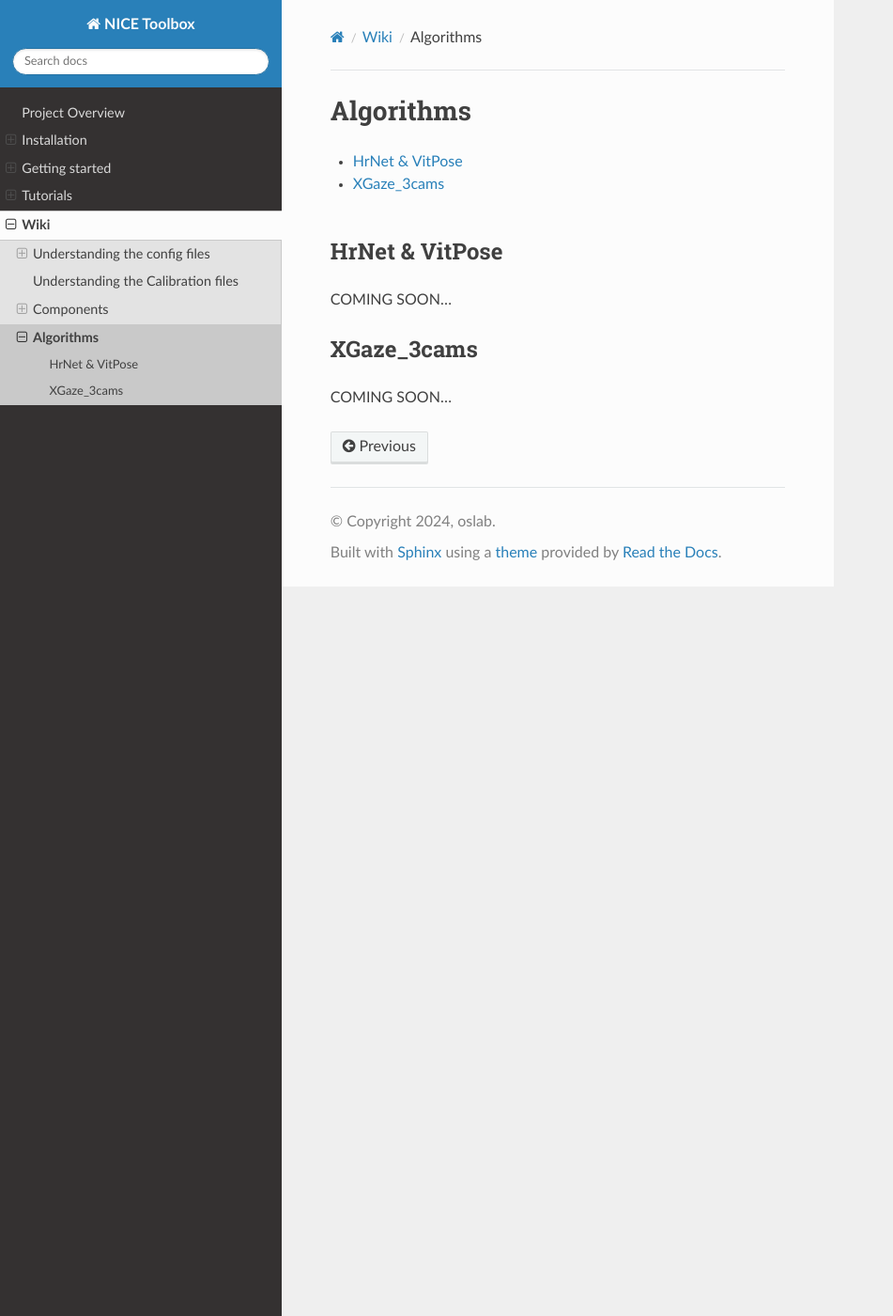
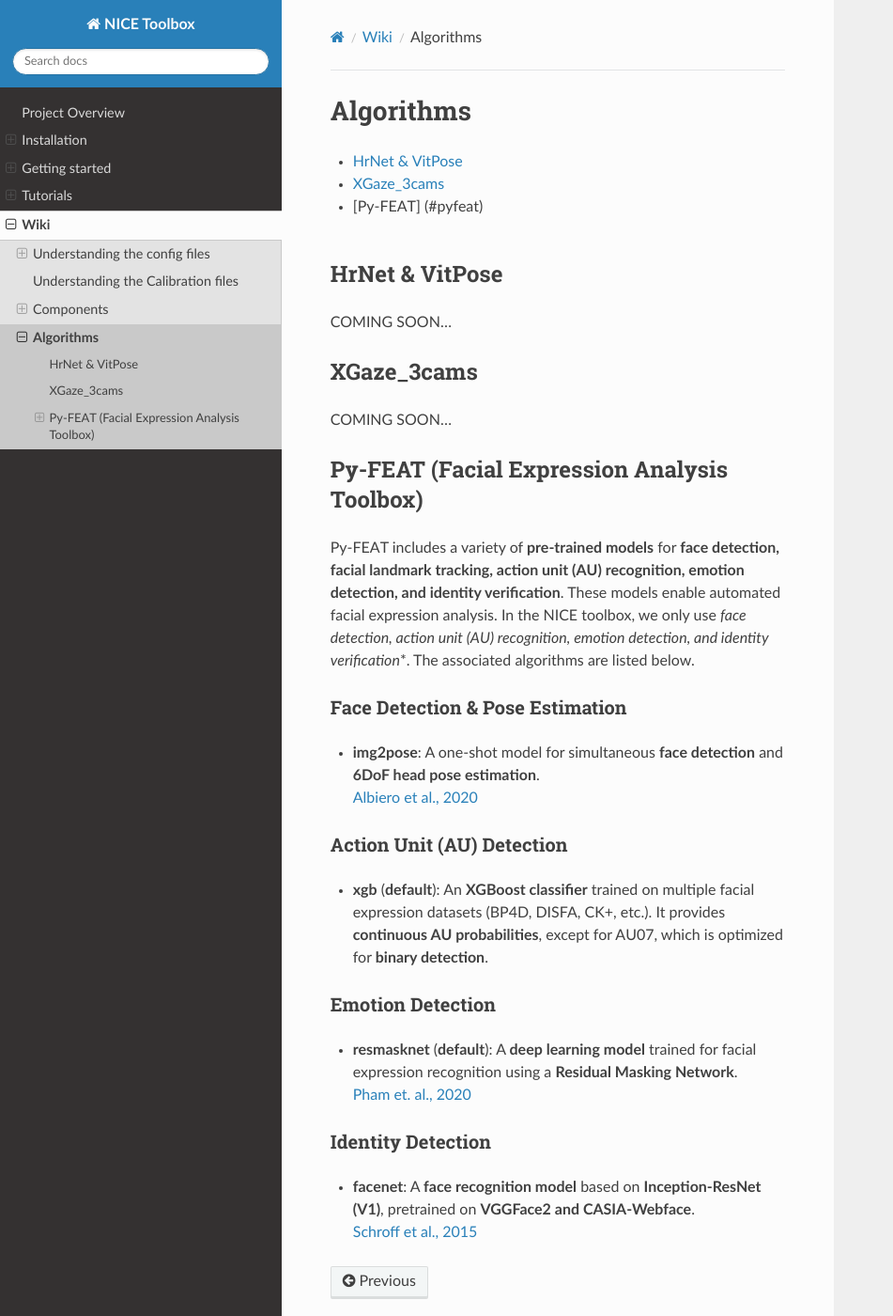
Before and after one commit to OSLabTools/nicetoolbox, a Sphinx documentation site: the page built from docs/wikis/wiki_algorithms.md, in a window 1280 px wide and 1400 px high. Shown: the whole window at 94% size, without its empty margins (0-951 px from the left). Built offline with Sphinx 7.4.7 and the Read the Docs theme 3.1.0, drawn with Linux system fonts in a browser that asks for light colours; pages that are not in the unit, such as notebooks, are missing from menus.

Commit message:
Pyfeat docs (Active)

```diff
--- a/docs/wikis/wiki_algorithms.md
+++ b/docs/wikis/wiki_algorithms.md
@@ -2,6 +2,7 @@
 
 - [HrNet & VitPose](#hrnet--vitpose)
 - [XGaze_3cams](#xgaze_3cams)
+- [Py-FEAT] (#pyfeat)
 
 <br>
 
@@ -15,3 +16,23 @@ COMING SOON...
 ## XGaze_3cams
 
 COMING SOON...
+
+
+## Py-FEAT (Facial Expression Analysis Toolbox)
+
+Py-FEAT includes a variety of **pre-trained models** for **face detection, facial landmark tracking, action unit (AU) recognition, emotion detection, and identity verification**. These models enable automated facial expression analysis. In the NICE toolbox, we only use *face detection, action unit (AU) recognition, emotion detection, and identity verification**. The associated algorithms are listed below.
+
+### Face Detection & Pose Estimation
+- **img2pose**: A one-shot model for simultaneous **face detection** and **6DoF head pose estimation**.
+  [Albiero et al., 2020](https://arxiv.org/pdf/2012.07791v2)
+
+### Action Unit (AU) Detection
+- **xgb** (**default**): An **XGBoost classifier** trained on multiple facial expression datasets (BP4D, DISFA, CK+, etc.). It provides **continuous AU probabilities**, except for AU07, which is optimized for **binary detection**.
+
+### Emotion Detection
+- **resmasknet** (**default**): A **deep learning model** trained for facial expression recognition using a **Residual Masking Network**.
+  [Pham et. al., 2020](https://ieeexplore.ieee.org/document/9411919)
+
+### Identity Detection
+- **facenet**: A **face recognition model** based on **Inception-ResNet (V1)**, pretrained on **VGGFace2 and CASIA-Webface**.
+  [Schroff et al., 2015](https://arxiv.org/abs/1503.03832)
```
Also changed, not shown: README.md (+9 -8 lines), docs/index.rst (+4 -3 lines), docs/wikis/wiki_components.md (+11 -0 lines), docs/wikis/wiki_config_files.md (+2 -1 lines).
